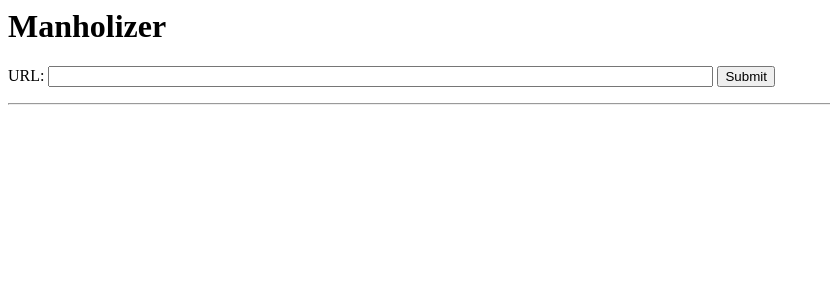
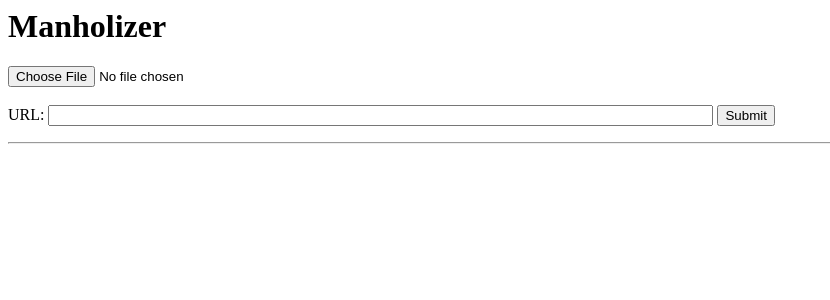
Before and after one commit to dotnsf/Manholizer, a PHP site: page / in a window 1280 px wide. Shown: the top 300 px of the page, without its empty margins (0-830 px from the left). Run offline with PHP 8.4, Linux system fonts and the light colour scheme; some libraries are stand-ins or nearby versions.

Commit message:
local file selection enabled.

```diff
--- a/index.php
+++ b/index.php
@@ -129,6 +129,42 @@ $(function(){
     };
     reader.readAsDataURL( file );
   }, false );
+
+  // ファイルを選択した場合にもプレビュー表示させる
+  var selfInput = $(this).find( 'input[type=file]' );
+  selfInput.change( function(){
+    var file = $(this).prop('files')[0];
+    if( !file.type.match( /image\/\w+/ ) ){
+      alert( '画像ファイル以外は利用できません' );
+      return;
+    }
+
+    var reader = new FileReader();
+    if( this.files.length ){
+      if( file.type.match('image.*') ){
+        reader.onload = function(){
+          var img = new Image();
+          img.src = reader.result;
+          img.addEventListener( 'load', function(){
+            $("#base").attr( 'src', img.src );
+            $("#base").attr( 'width', img.width );
+            $("#base").attr( 'height', img.height );
+            $(".relative").attr( 'width', img.width );
+
+            imageFileUpload( file );
+          }, false );
+        };
+        reader.onerror = function( e ){
+          console.log( 'error: ' + e );
+        };
+        reader.readAsDataURL( file );
+      }else{
+        if( 0 < selfImg.size() ){
+          return;
+        }
+      }
+    }
+  });
 });
 
 // ファイルアップロード
@@ -190,6 +226,10 @@ function imageFileUpload( f ){
 </head>
 <body>
 <h1>Manholizer</h1>
+<div class="imgSelect">
+<input type="file" name="file1"/>
+</div>
+<br/>
 <form action="./index.php" method="post">
 URL: <input type="text" name="url" size="80"/>
 <input type="submit" value="Submit"/>
```
